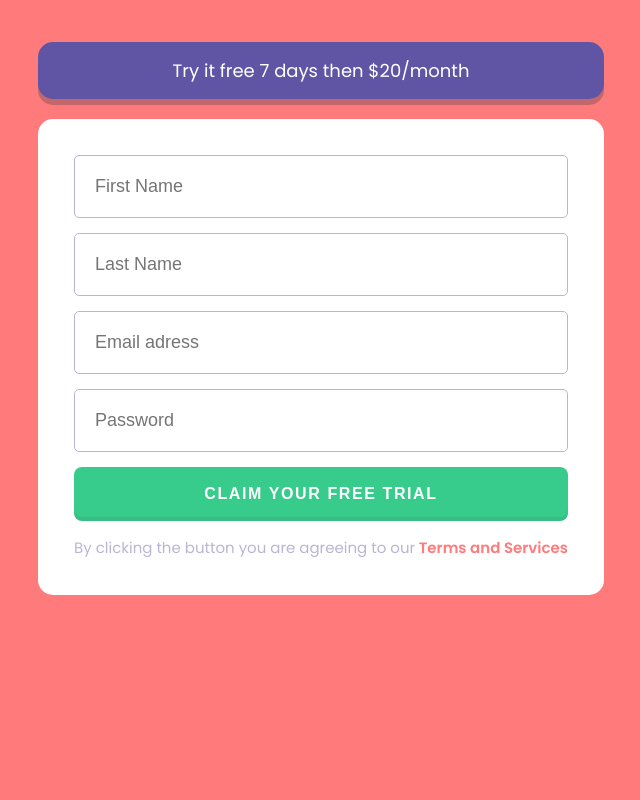
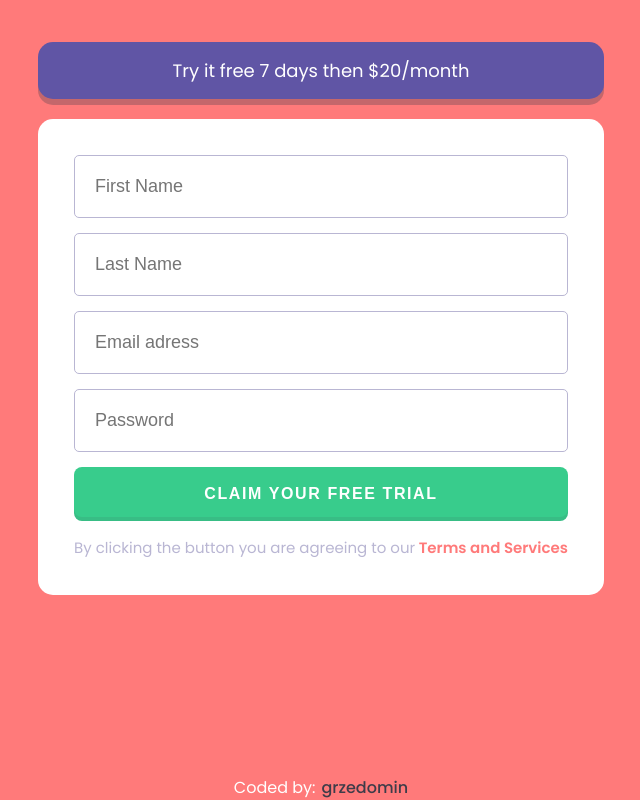
Before and after one commit to grzedomin/landing-page, a React (Create React App) app: page / in a window 1280 px wide. Shown: the part 375-1175 px from the top of the page, without its empty margins (319-959 px from the left). Before the commit the page ends 1150 px from the top, so only its background shows below. Built offline with nearby package versions, Linux system fonts and the light colour scheme.

Commit message:
Footer added and styled

```diff
--- a/src/App.js
+++ b/src/App.js
@@ -1,13 +1,17 @@
 import Container from "./Container";
+import Footer from "./Footer";
 import { Text } from "./Text";
 import { Form } from "./Form";
 
 function App() {
   return (
-    <Container>
-      <Text />
-      <Form />
-    </Container>
+    <>
+      <Container>
+        <Text />
+        <Form />
+      </Container>
+      <Footer />
+    </>
 
   );
 };
--- /dev/null
+++ b/src/Footer/index.js
@@ -0,0 +1,10 @@
+import { Wrapper, Author } from "./styled";
+
+
+
+const Footer = () => (
+    <Wrapper>Coded by:
+        <Author href="https://grzedomin.github.io/personal-homepage/">grzedomin</Author>
+    </Wrapper>
+)
+export default Footer;
--- /dev/null
+++ b/src/Footer/styled.js
@@ -0,0 +1,21 @@
+import styled from "styled-components";
+
+export const Wrapper = styled.footer`
+    text-align: center;
+    font-size: 16px;
+`;
+
+export const Author = styled.a`
+    text-decoration: none;
+    font-weight: 500;
+    margin-left: 6px;
+    color: #3e3c49;
+    transition: .2s;
+
+    &:hover {
+        color: #55545F;
+    }
+    &:visited {
+        color: #3e3c49;
+    }
+`;
```
